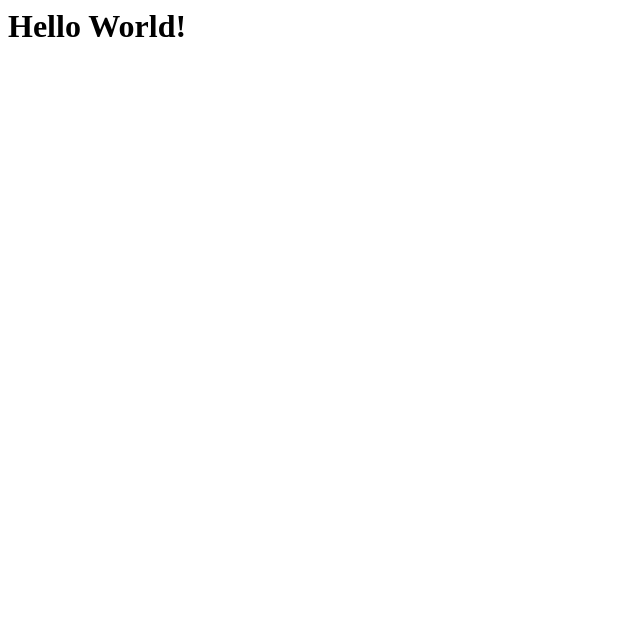
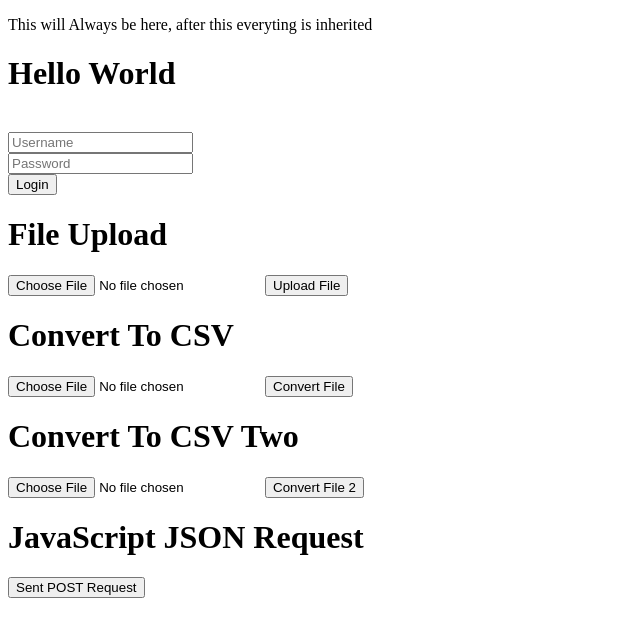
Before and after one commit to shivanshgupta2504/Flask-Tutorials, a Flask app: page / in a window 1280 px wide. Shown: the top 637 px of the page, without its empty margins (0-640 px from the left). Run offline with Flask 3, Linux system fonts and the light colour scheme.

Commit message:
Update tut-4

```diff
--- a/requirements.txt
+++ b/requirements.txt
@@ -1,2 +1,3 @@
 flask
 pandas
+openpyxl
--- a/tut-4/app.py
+++ b/tut-4/app.py
@@ -1,4 +1,7 @@
-from flask import Flask, render_template, request
+from flask import Flask, render_template, request, Response, send_from_directory, jsonify
+import pandas as pd
+import os
+import uuid
 
 app = Flask(__name__, template_folder="templates")
 
@@ -16,8 +19,58 @@
 
 @app.route("/file_upload", methods=['POST'])
 def file_upload():
-    file = request.form.get("file", "no file")
+    file = request.files['file']
+
+    if file.content_type == "text/plain":
+        return file.read().decode("utf-8")
+    elif file.content_type == "application/vnd.openxmlformats-officedocument.spreadsheetml.sheet":
+        df = pd.read_excel(file)
+        return df.to_html()
     return f"You have uploaded a file"
+
+@app.route("/convert_csv", methods=['POST'])
+def convert_csv():
+    file = request.files['file']
+
+    df = pd.read_excel(file)
+    response = Response(
+        df.to_csv(index=False),
+        mimetype="text/csv",
+        headers={
+            "Content-Disposition": "attachment; filename=result.csv",
+        }
+    )
+
+    return response
+
+@app.route("/convert_csv_two", methods=['POST'])
+def convert_csv_two():
+    file = request.files['file']
+
+    df = pd.read_excel(file)
+
+    if not os.path.exists("downloads"):
+        os.makedirs("downloads")
+
+    filename = f"{uuid.uuid4()}.csv"
+
+    df.to_csv(os.path.join("downloads", filename))
+
+    return render_template("downloads.html", filename=filename)
+
+@app.route("/download_csv/<filename>")
+def download_csv(filename):
+    return send_from_directory("downloads", filename, download_name="result.csv")
+
+@app.route("/handle_post", methods=['POST'])
+def handle_post():
+    greeting = request.json["greeting"]
+    name = request.json["name"]
+
+    with open("example.txt", "w") as f:
+        f.write(f"{greeting} {name}")
+
+    return jsonify({"message": "successfully written"})
 
 if __name__ == "__main__":
     app.run(host="0.0.0.0", debug=True)
--- /dev/null
+++ b/tut-4/templates/downloads.html
@@ -0,0 +1,6 @@
+{% extends "base.html" %}
+{% block title %}Index Page{% endblock %}
+{% block content %}
+    <h1>Downloads</h1>
+    <a href="{{ url_for("download_csv", filename=filename) }}">Download File</a>
+{% endblock %}
--- a/tut-4/templates/index.html
+++ b/tut-4/templates/index.html
@@ -13,4 +13,38 @@
         <input type="file" name="file" accept="application/vnd.openxmlformats-officedocument.spreadsheetml.sheet, application/vnd.ms-excel, text/plain" required="required">
         <input type="submit" value="Upload File">
     </form>
+
+    <h1>Convert To CSV</h1>
+    <form action="{{ url_for('convert_csv') }}" method="POST" enctype="multipart/form-data">
+        <input type="file" name="file" accept="application/vnd.openxmlformats-officedocument.spreadsheetml.sheet, application/vnd.ms-excel" required="required">
+        <input type="submit" value="Convert File">
+    </form>
+
+    <h1>Convert To CSV Two</h1>
+    <form action="{{ url_for('convert_csv_two') }}" method="POST" enctype="multipart/form-data">
+        <input type="file" name="file" accept="application/vnd.openxmlformats-officedocument.spreadsheetml.sheet, application/vnd.ms-excel" required="required">
+        <input type="submit" value="Convert File 2">
+    </form>
+
+    <h1>JavaScript JSON Request</h1>
+    <button id="post_button">Sent POST Request</button>
+
+    <script type="text/javascript">
+        const postButton = document.getElementById("post_button");
+
+        const jsonData = {"name": "Shivansh", "greeting": "Hello"};
+
+        postButton.addEventListener("click", () => {
+            fetch("{{ url_for('handle_post') }}", {
+                method: "POST",
+                headers: {
+                    "Content-Type": "application/json; charset=UTF-8"
+                },
+                body: JSON.stringify(jsonData)
+            })
+                .then(response => response.json())
+                .then(data => console.log("Success: ", data))
+                .catch(err => console.log("Error: ", err));
+        });
+    </script>
 {% endblock %}
```
